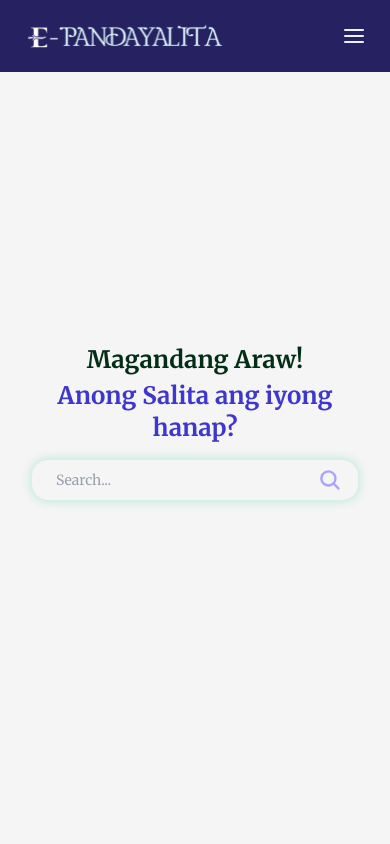
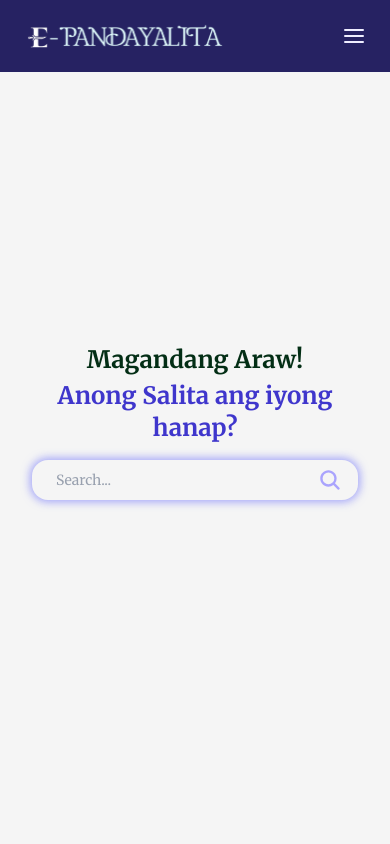
Before and after one commit to johnrefani/epandayalita, a Next.js app: page / in a window 390 px wide. Shown: the top 844 px of the page. Built offline with nearby package versions, Linux system fonts and the light colour scheme.

Commit message:
Changed shadow color of searchbar and category item text to blue

```diff
--- a/components/ui/CatCard.tsx
+++ b/components/ui/CatCard.tsx
@@ -20,7 +20,7 @@ const CatCard = ({ title, pic ,speech, hasNoImage}: CatCardProps) => {
 
         <div className='flex flex-col'>
             <h1 className='text-base font-bold'>{title}</h1>
-            <h2 className='text-sm opacity-60 text-nowrap'>{speech}</h2>
+            <h2 className='text-sm text-blue-500 text-nowrap'>{speech}</h2>
         </div>
         </div>
 
--- a/components/ui/Searchbar.tsx
+++ b/components/ui/Searchbar.tsx
@@ -74,7 +74,7 @@ const Searchbar = () => {
 
   return (
     <div
-      className={`w-full md:w-[600px] lg:w-[700px] shadow-lg [box-shadow:0_0_8px_2px_rgba(178,232,209,0.75)] rounded-2xl transition-all duration-300 ${
+      className={`w-full md:w-[600px] lg:w-[700px] shadow-lg  [box-shadow:0_0_8px_2px_rgba(135,137,250,0.75)]  rounded-2xl transition-all duration-300 ${
         results.length > 0 ? "bg-white border-2 border-blue-200" : "bg-transparent"
       }`}
     >
```
